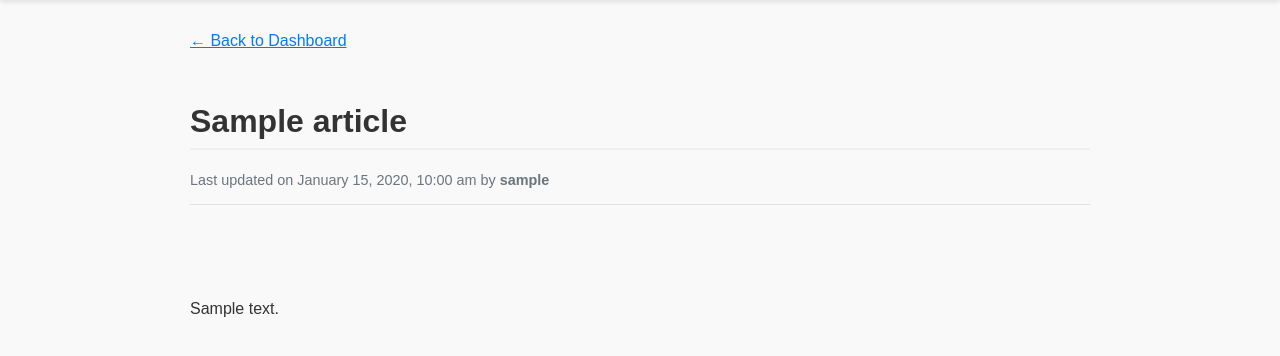
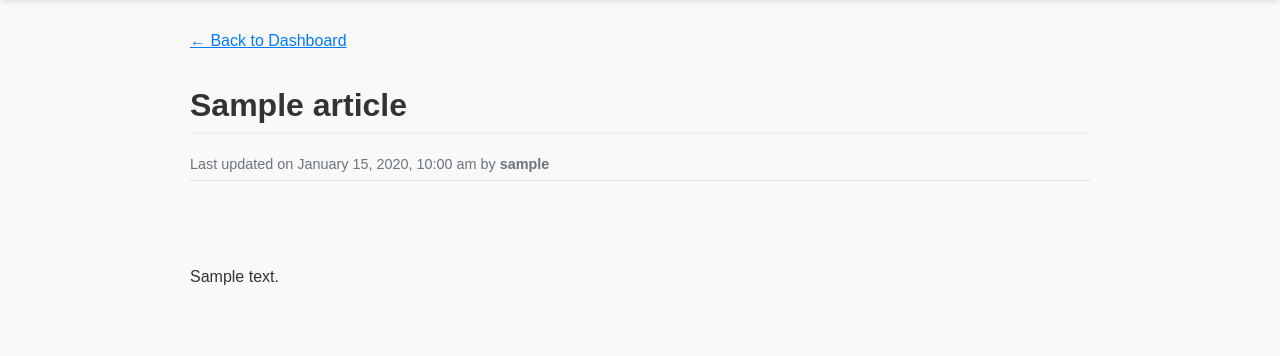
Before and after one commit to rcasertascuola/teaching_site, a PHP site: page /view_article.php?id=1 in a window 1280 px wide. Shown: the part 96-452 px from the top of the page. Run offline with PHP 8.4, Linux system fonts and the light colour scheme; the visitor is signed in with stand-in values (Sample User, id 1); tables that the repository leaves empty hold one stand-in row (values such as "Sample post").

Commit message:
Fix: Reduce excessive spacing in article view
The user reported that the article view page (`view_article.php`) had too much vertical space between elements, making it look disproportioned.

This change reduces the `margin-bottom` and `padding-bottom` of the `.back-link` and `.meta-info` elements within the inline styles of the `view_article.php` file. This creates a more compact and visually balanced layout as requested.

```diff
--- a/view_article.php
+++ b/view_article.php
@@ -68,9 +68,9 @@ if (!$article_id || $article_id <= 0) {
         .theme-switcher select { margin: 0 0.5rem; padding: 0.25rem 0.5rem; }
         .theme-switcher button { padding: 0.25rem 0.75rem; font-size: 0.8rem; }
         .content-body { line-height: 1.6; white-space: pre-wrap; }
-        .back-link { display: inline-block; margin-bottom: 2rem; }
+        .back-link { display: inline-block; margin-bottom: 1rem; }
         .error { color: #721c24; background-color: #f8d7da; padding: 1rem; border-radius: 4px; }
-        .meta-info { font-size: 0.9em; color: #6c757d; margin-bottom: 1.5rem; border-bottom: 1px solid #dee2e6; padding-bottom: 1rem; }
+        .meta-info { font-size: 0.9em; color: #6c757d; margin-bottom: 1rem; border-bottom: 1px solid #dee2e6; padding-bottom: 0.5rem; }
     </style>
 </head>
 <body>
```
